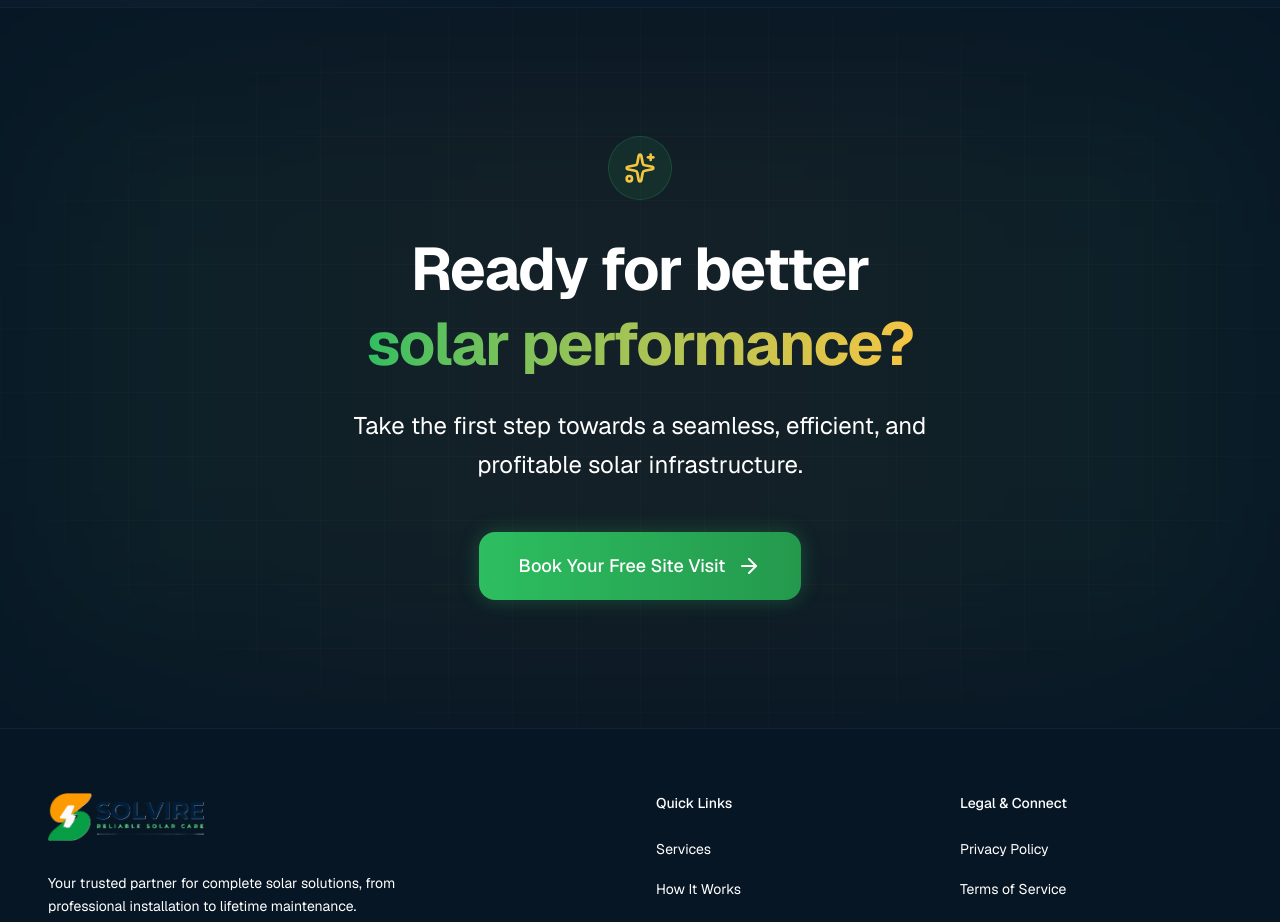
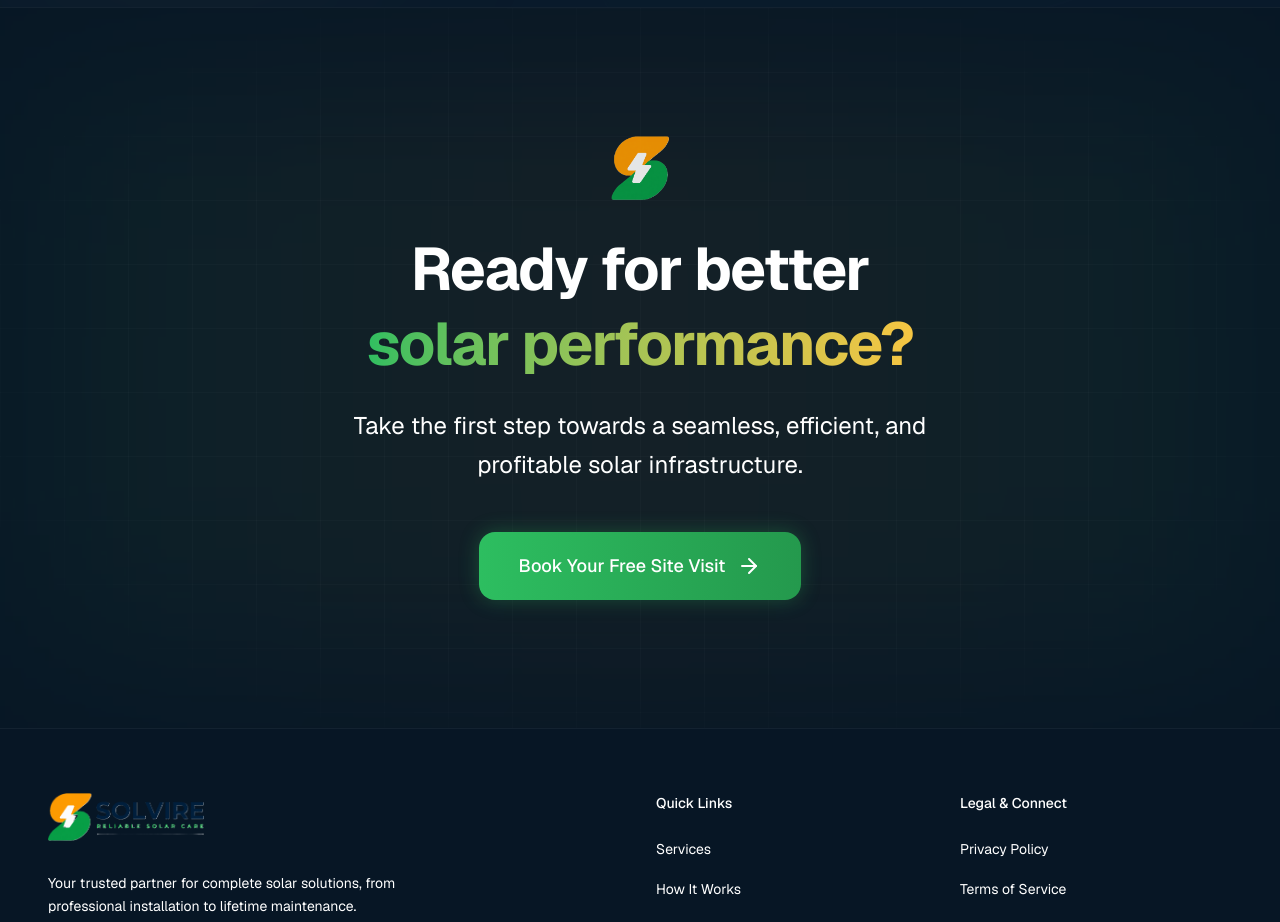
Before and after one commit to Nandannflp/solvire, a Next.js app: page /solvire/ in a window 1280 px wide. Shown: the part 5020-5942 px from the top of the page. Built offline with nearby package versions, Linux system fonts and the light colour scheme; a web font is replaced by a local one.

Commit message:
fix: replace sparkles icon with solvire logo in final cta section

```diff
--- a/src/components/sections/FinalCtaSection.tsx
+++ b/src/components/sections/FinalCtaSection.tsx
@@ -1,7 +1,8 @@
 "use client";
 
 import { motion } from "framer-motion";
-import { ArrowRight, Sparkles } from "lucide-react";
+import { ArrowRight } from "lucide-react";
+import Image from "next/image";
 
 export function FinalCtaSection() {
   return (
@@ -22,8 +23,13 @@ export function FinalCtaSection() {
           transition={{ duration: 0.8 }}
           className="flex flex-col items-center"
         >
-          <div className="inline-flex items-center justify-center w-16 h-16 rounded-full bg-energy/10 border border-energy/20 text-energy mb-8">
-            <Sparkles className="w-8 h-8 text-solar" />
+          <div className="relative w-16 h-16 mb-8 opacity-90">
+            <Image
+              src="/logo.png"
+              alt="Solvire Logo"
+              fill
+              className="object-contain"
+            />
           </div>
 
           <h2 className="text-4xl md:text-6xl font-bold text-foreground mb-6 leading-tight tracking-tight">
```
